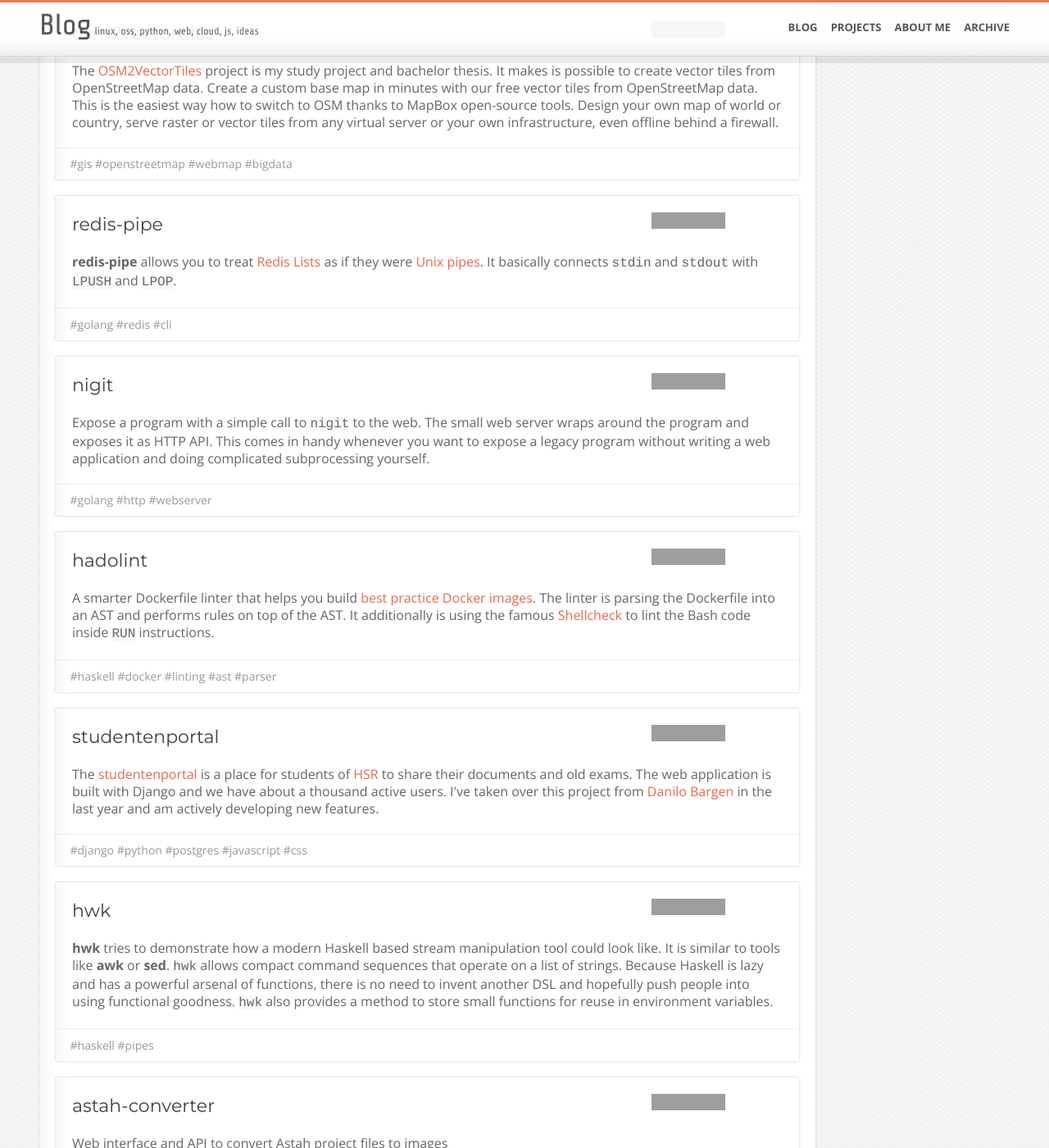
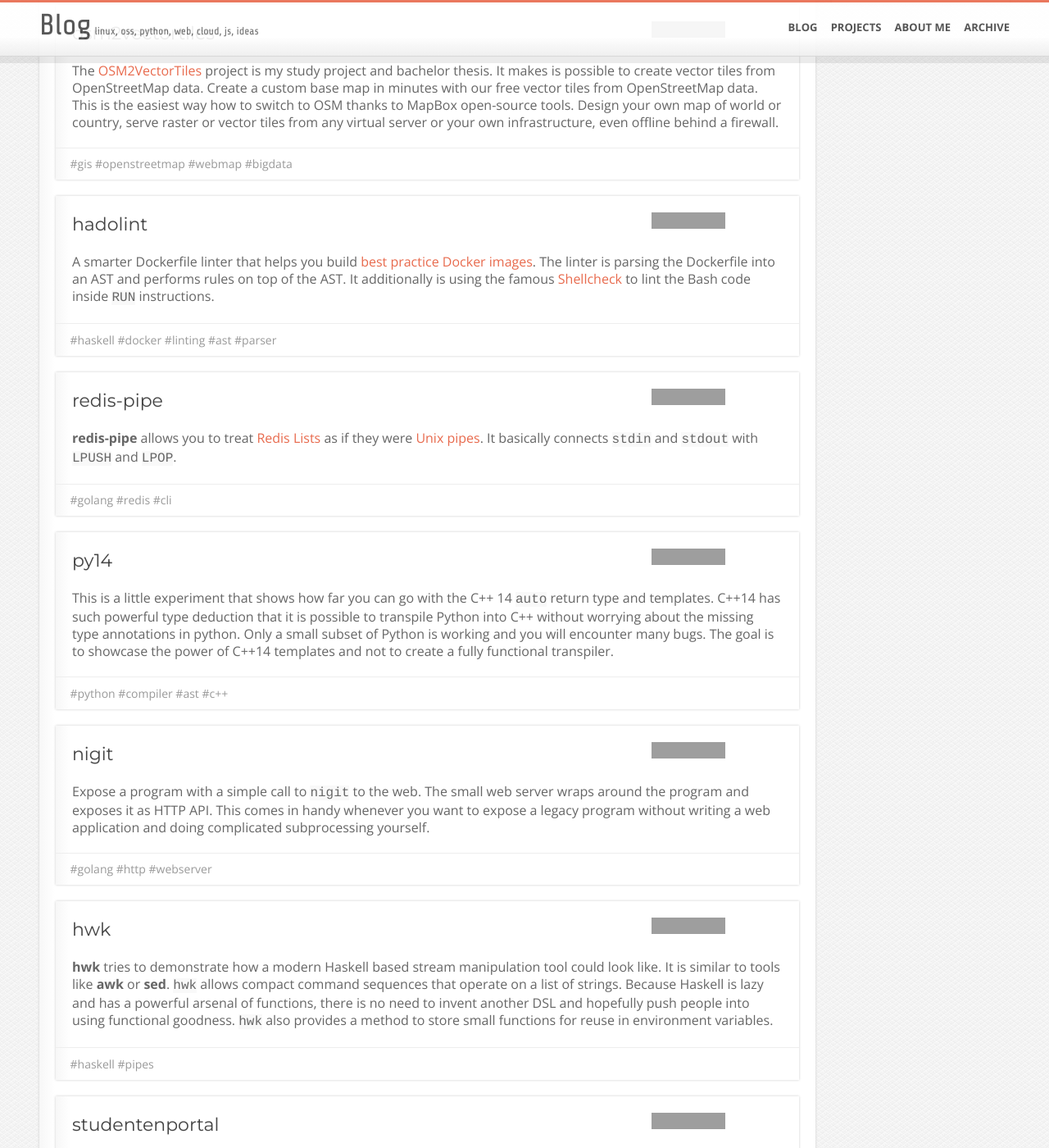
Before and after one commit to lukasmartinelli/lukasmartinelli.github.io, a Jekyll site: the page built from projects.html, in a window 1280 px wide and 1400 px high, scrolled down 685 px. Shown: the whole window at 82% size. Built offline with Jekyll 4.4.1, drawn with Linux system fonts in a browser that asks for light colours; Markdown is read by kramdown in place of the engine named in the settings; grey boxes are pictures that could not be loaded.

Commit message:
Add py14 project

```diff
--- a/projects.html
+++ b/projects.html
@@ -91,6 +91,30 @@ title: Projects Lukas Martinelli
         <article class="project">
           <header>
             <h3>
+              <span>hadolint</span>
+              <iframe class="github-stars" src="https://ghbtns.com/github-btn.html?user=lukasmartinelli&repo=hadolint&type=star&count=true&size=large" frameborder="0" scrolling="0" width="160px" height="30px"></iframe>
+            </h3>
+          </header>
+          <div class="content">
+            <p>A smarter Dockerfile linter that helps you build <a href="https://docs.docker.com/engine/articles/dockerfile_best-practices/">best practice Docker images</a>.
+            The linter is parsing the Dockerfile into an AST and performs rules on top of the AST.
+            It additionally is using the famous <a href="https://github.com/koalaman/shellcheck">Shellcheck</a> to lint the Bash
+            code inside <code>RUN</code> instructions.</p>
+          </div>
+          <footer>
+            <span class="tags">
+              <a href="#" rel="tag">#haskell</a>
+              <a href="#" rel="tag">#docker</a>
+              <a href="#" rel="tag">#linting</a>
+              <a href="#" rel="tag">#ast</a>
+              <a href="#" rel="tag">#parser</a>
+            </span>
+          </footer>
+        </article>
+
+        <article class="project">
+          <header>
+            <h3>
               <span>redis-pipe</span>
               <iframe class="github-stars" src="https://ghbtns.com/github-btn.html?user=lukasmartinelli&repo=redis-pipe&type=star&count=true&size=large" frameborder="0" scrolling="0" width="160px" height="30px"></iframe>
             </h3>
@@ -105,6 +129,29 @@ title: Projects Lukas Martinelli
               <a href="#" rel="tag">#golang</a>
               <a href="#" rel="tag">#redis</a>
               <a href="#" rel="tag">#cli</a>
+            </span>
+          </footer>
+        </article>
+
+        <article class="project">
+          <header>
+            <h3>
+              <span>py14</span>
+              <iframe class="github-stars" src="https://ghbtns.com/github-btn.html?user=lukasmartinelli&repo=py14&type=star&count=true&size=large" frameborder="0" scrolling="0" width="160px" height="30px"></iframe>
+            </h3>
+          </header>
+          <div class="content">
+           <p>This is a little experiment that shows how far you can go with the
+C++ 14 <code>auto</code> return type and templates.
+C++14 has such powerful type deduction that it is possible to transpile
+Python into C++ without worrying about the missing type annotations in python. Only a small subset of Python is working and you will encounter many bugs. The goal is to showcase the power of C++14 templates and not to create a fully functional transpiler.</p>
+          </div>
+          <footer>
+            <span class="tags">
+              <a href="#" rel="tag">#python</a>
+              <a href="#" rel="tag">#compiler</a>
+              <a href="#" rel="tag">#ast</a>
+              <a href="#" rel="tag">#c++</a>
             </span>
           </footer>
         </article>
@@ -134,23 +181,21 @@ title: Projects Lukas Martinelli
         <article class="project">
           <header>
             <h3>
-              <span>hadolint</span>
-              <iframe class="github-stars" src="https://ghbtns.com/github-btn.html?user=lukasmartinelli&repo=hadolint&type=star&count=true&size=large" frameborder="0" scrolling="0" width="160px" height="30px"></iframe>
+              <span>hwk</span>
+              <iframe class="github-stars" src="https://ghbtns.com/github-btn.html?user=lukasmartinelli&repo=hwk&type=star&count=true&size=large" frameborder="0" scrolling="0" width="160px" height="30px"></iframe>
             </h3>
           </header>
           <div class="content">
-            <p>A smarter Dockerfile linter that helps you build <a href="https://docs.docker.com/engine/articles/dockerfile_best-practices/">best practice Docker images</a>.
-            The linter is parsing the Dockerfile into an AST and performs rules on top of the AST.
-            It additionally is using the famous <a href="https://github.com/koalaman/shellcheck">Shellcheck</a> to lint the Bash
-            code inside <code>RUN</code> instructions.</p>
+            <p><strong>hwk</strong> tries to demonstrate how a modern Haskell based stream manipulation tool could look like.
+            It is similar to tools like <strong>awk</strong> or <strong>sed</strong>.
+            <code>hwk</code> allows compact command sequences that operate on a list of strings. Because Haskell is lazy and has a powerful arsenal of functions, there is no need to invent another DSL and hopefully
+            push people into using functional goodness. <code>hwk</code> also provides a method to store small functions for
+            reuse in environment variables.</p>
           </div>
           <footer>
             <span class="tags">
               <a href="#" rel="tag">#haskell</a>
-              <a href="#" rel="tag">#docker</a>
-              <a href="#" rel="tag">#linting</a>
-              <a href="#" rel="tag">#ast</a>
-              <a href="#" rel="tag">#parser</a>
+              <a href="#" rel="tag">#pipes</a>
             </span>
           </footer>
         </article>
@@ -178,28 +223,6 @@ title: Projects Lukas Martinelli
               <a href="#" rel="tag">#postgres</a>
               <a href="#" rel="tag">#javascript</a>
               <a href="#" rel="tag">#css</a>
-            </span>
-          </footer>
-        </article>
-
-        <article class="project">
-          <header>
-            <h3>
-              <span>hwk</span>
-              <iframe class="github-stars" src="https://ghbtns.com/github-btn.html?user=lukasmartinelli&repo=hwk&type=star&count=true&size=large" frameborder="0" scrolling="0" width="160px" height="30px"></iframe>
-            </h3>
-          </header>
-          <div class="content">
-            <p><strong>hwk</strong> tries to demonstrate how a modern Haskell based stream manipulation tool could look like.
-            It is similar to tools like <strong>awk</strong> or <strong>sed</strong>.
-            <code>hwk</code> allows compact command sequences that operate on a list of strings. Because Haskell is lazy and has a powerful arsenal of functions, there is no need to invent another DSL and hopefully
-            push people into using functional goodness. <code>hwk</code> also provides a method to store small functions for
-            reuse in environment variables.</p>
-          </div>
-          <footer>
-            <span class="tags">
-              <a href="#" rel="tag">#haskell</a>
-              <a href="#" rel="tag">#pipes</a>
             </span>
           </footer>
         </article>
```
